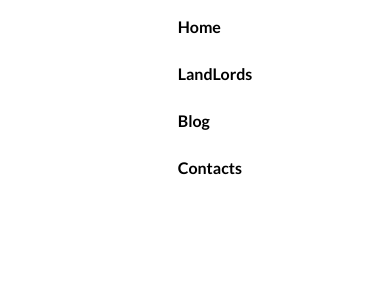
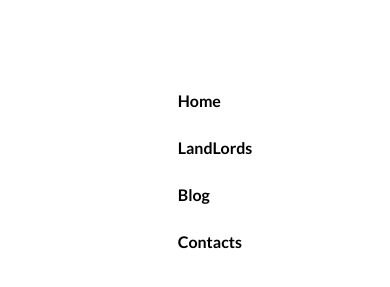
Before and after one commit to OlaseniGbenga/Flex-Living, a plain HTML site: page index.html in a window 390 px wide. Both pictures are taken after a click on the picture 352 px from the left and 37 px from the top of the page. Shown: the part 57-344 px from the top of the page. Drawn offline with Linux system fonts and the light colour scheme.

Commit message:
Added transition to nav items

```diff
--- a/app.js
+++ b/app.js
@@ -1,7 +1,7 @@
 function toggleMenu() {
   hamburgerMenuId.classList.toggle('mobileNavDisplay');
   cancelMenuId.classList.toggle('mobileNavDisplay');
-  mobileNavId.classList.toggle('mobileNavDisplay');
+  mobileNavId.classList.toggle('open');
 }
 
 hamburgerMenuId.addEventListener('click', toggleMenu);
--- a/index.html
+++ b/index.html
@@ -39,7 +39,7 @@
           alt="Close menu"
         />
       </section>
-      <nav id="mobileNavId" class="mobileNavDisplay mobileNav">
+      <nav id="mobileNavId" class="mobileNav ">
         <ul>
           <li>Home</li>
           <li>LandLords</li>
--- a/styles.css
+++ b/styles.css
@@ -67,8 +67,8 @@ body {
 /* header  start*/
 header {
   display: flex;
-
-  padding: 10px 60px;
+position: relative;
+  padding: 0.625rem 3.75rem;
   flex-direction: column;
 }
 
@@ -82,14 +82,15 @@ header section {
   width: 6rem;
 }
 
-/* #destop {
-  padding: 10px 0;
-} */
 
+#desktop-nav a:focus {
+  outline: 2px solid #00f;
+  background-color: #e0e0e0;
+}
 #destop-nav ul {
 
   display: flex;
-  column-gap: 40px;
+  column-gap: 2.5rem;
   font-weight: 700;
 }
 
@@ -100,7 +101,8 @@ header section {
 #destop-nav li, #mobileNavId li{
   color: var(--black);
   position: relative;
-  padding: 4px 0;
+  padding: 0.25rem 0;
+  cursor: pointer;
 }
 
 #destop-nav li::after, #mobileNavId li::after {
@@ -109,7 +111,7 @@ header section {
   bottom: 0;
   left: 0;
   width: 0;
-  height: 2px;
+  height: 0.125rem;
   background-color: var(--black);
   transition: width 0.3s ease;
 }
@@ -125,26 +127,43 @@ header section {
 .cancelMenu {
   width: 1rem;
   display: none;
+  cursor: pointer;
 }
 #mobileNavId {
   align-self: center;
    font-weight: 700;
+   display: none;
+   cursor: pointer;
 }
 
 .mobileNav {
-  display: none;
+  position: absolute;
+  top: -12.5rem;
+  transition: top 0.3s ease-in-out;
+
 }
+
+.open {
+  top: 8rem;
+}
+
 #mobileNavId ul {
   display: flex;
   flex-direction: column;
   row-gap: 1.25rem;
 }
+#mobileNavId ul li {
+  align-self: self-start;
+
+}
+
 
 /* header  end*/
 
+
 @media (max-width: 768px) {
   header {
-    padding: 10px 30px;
+    padding: 0.625rem 1.875rem;
   }
 
   #logo {
@@ -155,11 +174,14 @@ header section {
   }
 
   .hamburgerMenu,
-  .cancelMenu,
-  .mobileNav {
+  .cancelMenu
+   {
     display: inline-block;
+
   }
-
+#mobileNavId {
+  display: inline-block;
+}
   .mobileNavDisplay {
     display: none;
   }
@@ -168,7 +190,7 @@ header section {
 /* Mobile styles */
 @media (max-width: 365px) {
   header {
-    padding: 10px 10px;
+    padding: 0.625rem;
   }
 
   #logo {
```
Also changed, not shown: papi.html (added, +45 -0 lines).
